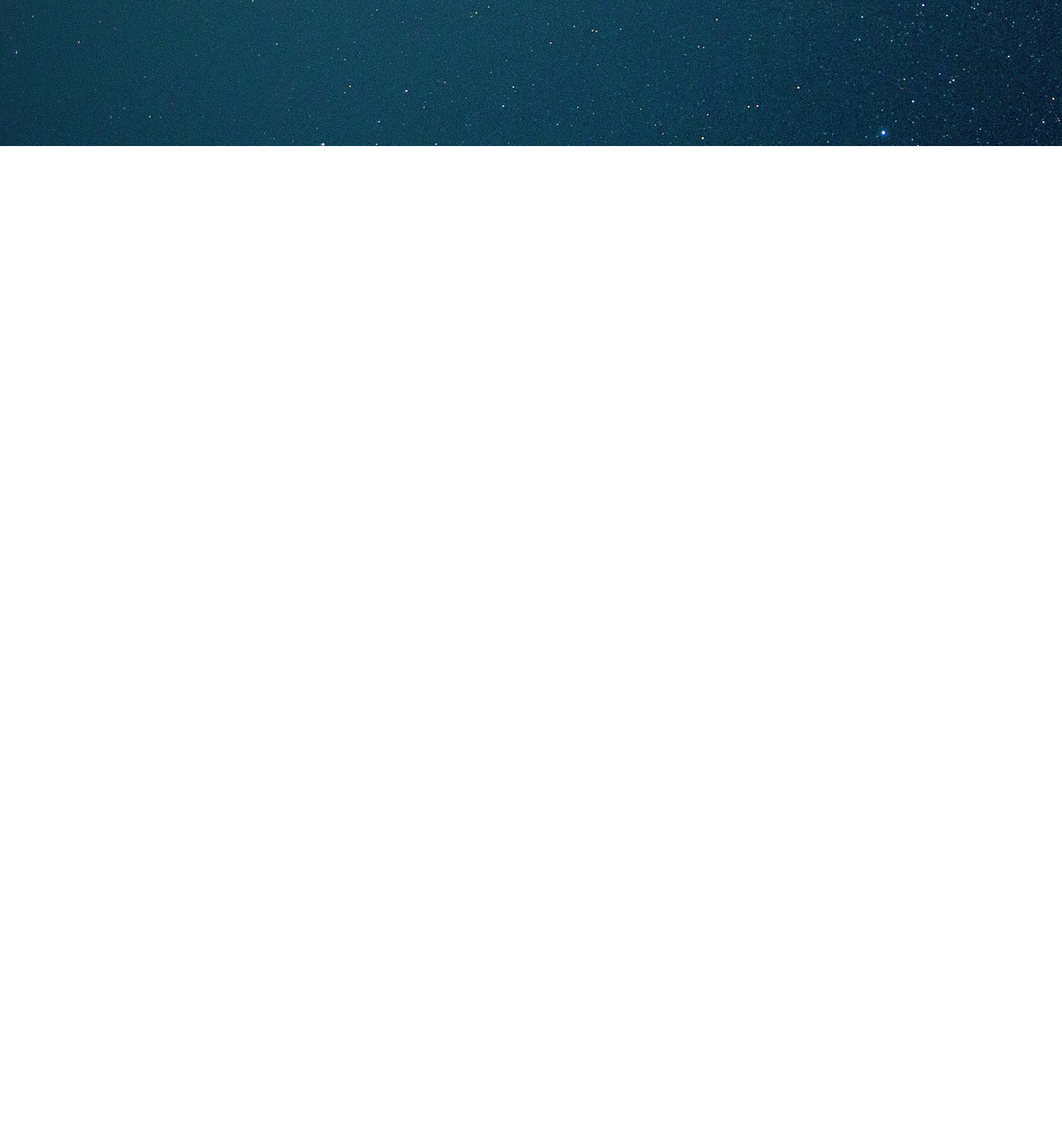
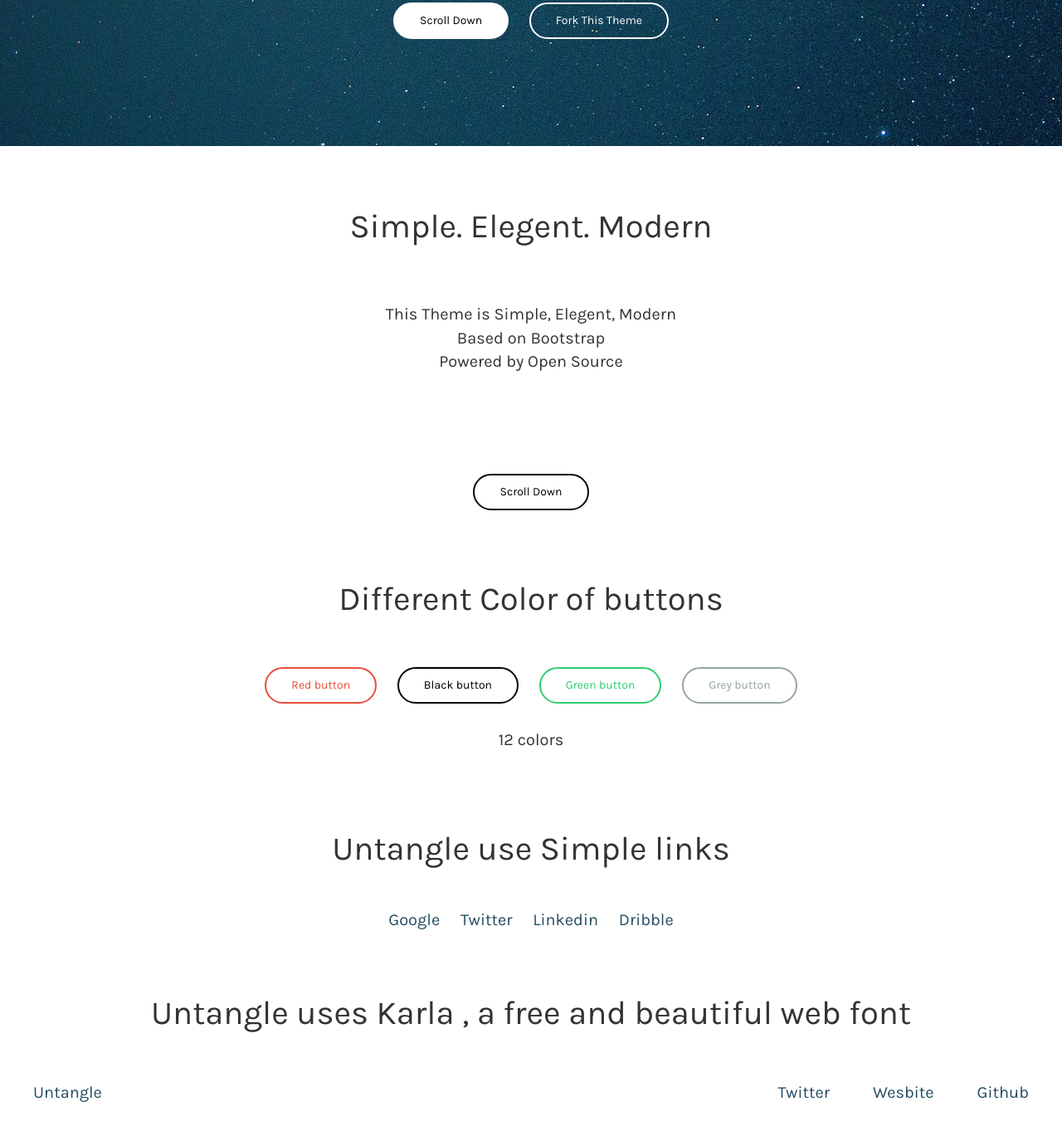
Before and after one commit to justanothermanoj/Untangle, a plain HTML site: page index.html in a window 1280 px wide. Shown: the part 424-1775 px from the top of the page at 83% size. Before the commit the page ends 800 px from the top, so only its background shows below. Drawn offline with nearby package versions, Linux system fonts and the light colour scheme.

Commit message:
Added button showcase

```diff
--- a/index.html
+++ b/index.html
@@ -6,6 +6,7 @@
     <!-- loading css -->
     <link rel="stylesheet" type="text/css" href="https://cdnjs.cloudflare.com/ajax/libs/twitter-bootstrap/3.3.6/css/bootstrap.min.css">
     <link rel="stylesheet" type="text/css" href="css/default.css">
+    <link rel="stylesheet" href="https://maxcdn.bootstrapcdn.com/font-awesome/4.5.0/css/font-awesome.min.css">
     <!-- loading scripts  -->
     <script type="text/javascript" src="https://cdnjs.cloudflare.com/ajax/libs/jquery/2.1.4/jquery.min.js"></script>
     <script type="text/javascript" src="https://cdnjs.cloudflare.com/ajax/libs/twitter-bootstrap/3.3.6/js/bootstrap.min.js"></script>
@@ -22,12 +23,6 @@
                     <div class="navbar-header">
                         <a class="navbar-brand" href="" data-toggle="tooltip" data-placement="bottom" title="Bringing in the simplicity">Untangle</a>
                     </div>
-                    <ul class="nav navbar-nav navbar-right">
-                        <li><a href="">Home</a></li>
-                        <li><a href="">Features</a></li>
-                        <li><a href="">How To Use</a></li>
-                        <li><a href="">Fork It</a></li>
-                    </ul>
                 </div>
             </nav>
             <!-- end : section : header -->
@@ -38,13 +33,78 @@
             <section id="site-cover">
                 <div class="jumbotron">
                     <h1>Untangle</h1>
-        			<h4>Bringing the simplicity</h4>
+                    <h4 id="tagline">Bringing the simplicity</h4>
+                    <button class="btn white">Scroll Down</button>
+                    <a target="_blank" class="btn" href="https://github.com/justanothermanoj/Untangle">Fork This Theme</a>
+                </div>
+                <!-- end : section : cover -->
+            </section>
+            <!-- start : section : features -->
+            <section id="site-features">
+                <div class="box on-hover">
+                    <h1 class="heading">Simple. Elegent. Modern</h1>
+                    <div class="row">
+                        <p>
+                            This Theme is Simple, Elegent, Modern
+                            <br /> Based on Bootstrap
+                            <br /> Powered by Open Source
+                            <br />
+                        </p>
+                        <button class="btn black" style="margin-top: 100px;">Scroll Down</button>
+                    </div>
+                </div>
+                <div class="box">
+                    <h1 class="heading">
+                        Different Color of buttons
+                    </h1>
+                    <div class="row">
+                        <button class="btn red">Red button</button>
+                        <button class="btn black">Black button</button>
+                        <button class="btn green">Green button</button>
+                        <button class="btn grey">Grey button</button>
+                        <p>12 colors</p>
+                    </div>
+                </div>
+                <div class="box">
+                    <h1 class="heading">
+                        Untangle use Simple links
+                    </h1>
+                    <div class="row">
+                        <a class="link" href="">Google</a>
+                        <a class="link" href="">Twitter</a>
+                        <a class="link" href="">Linkedin</a>
+                        <a class="link" href="">Dribble</a>
+                    </div>
+                </div>
+                <div class="box">
+                    <h1 class="heading">
+                        Untangle uses Karla , a free and beautiful web font
+                    </h1>
+                    <div class="row">
+
+                    </div>
                 </div>
             </section>
             <!-- end : section : content -->
         </section>
         <!-- start : section : footer -->
         <section id="site-footer">
+            <section id="footer-info">
+                <div class="container-fluid">
+                    <ul class="nav nav-pills centered pull-left">
+                        <li>
+                            <a class="link" href="Untangle">
+        						Untangle
+        					</a>
+                        </li>
+                    </ul>
+                    <ul class="nav nav-pills centered pull-right">
+                        <li><a target="_blank" href="https://twitter.com/justanothermano" data-toggle="tooltip" data-placement="top" title="Twiiter.com/justanothermano" class="link">Twitter</a></li>
+                        <li><a target="_blank" href="http://manojsinghnegi.com/" data-toggle="tooltip" data-placement="top" title="Manojsinghnegi.com" class="link">Wesbite</a></li>
+                        <li><a target="_blank" href="http://justanothermanoj.github.io/" data-toggle="tooltip" data-placement="top" title="justanothermanoj.github.io" class="link">Github</a></li>
+                    </ul>
+                </div>
+            </section>
             <!-- end : section : footer -->
         </section>
         <!-- end : site-wrapper -->
```
Lines whose indentation alone changed are shown as unchanged.
